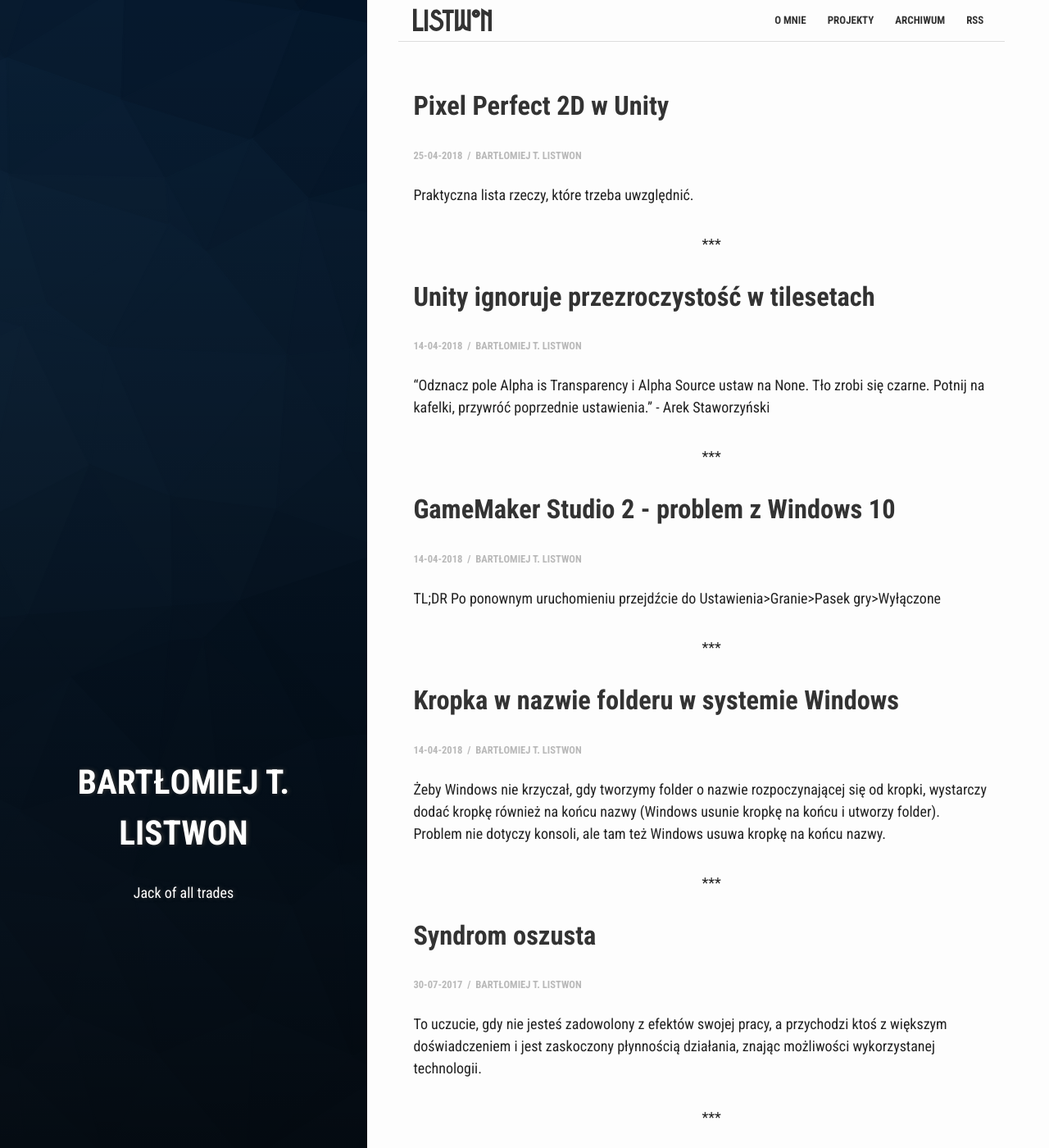
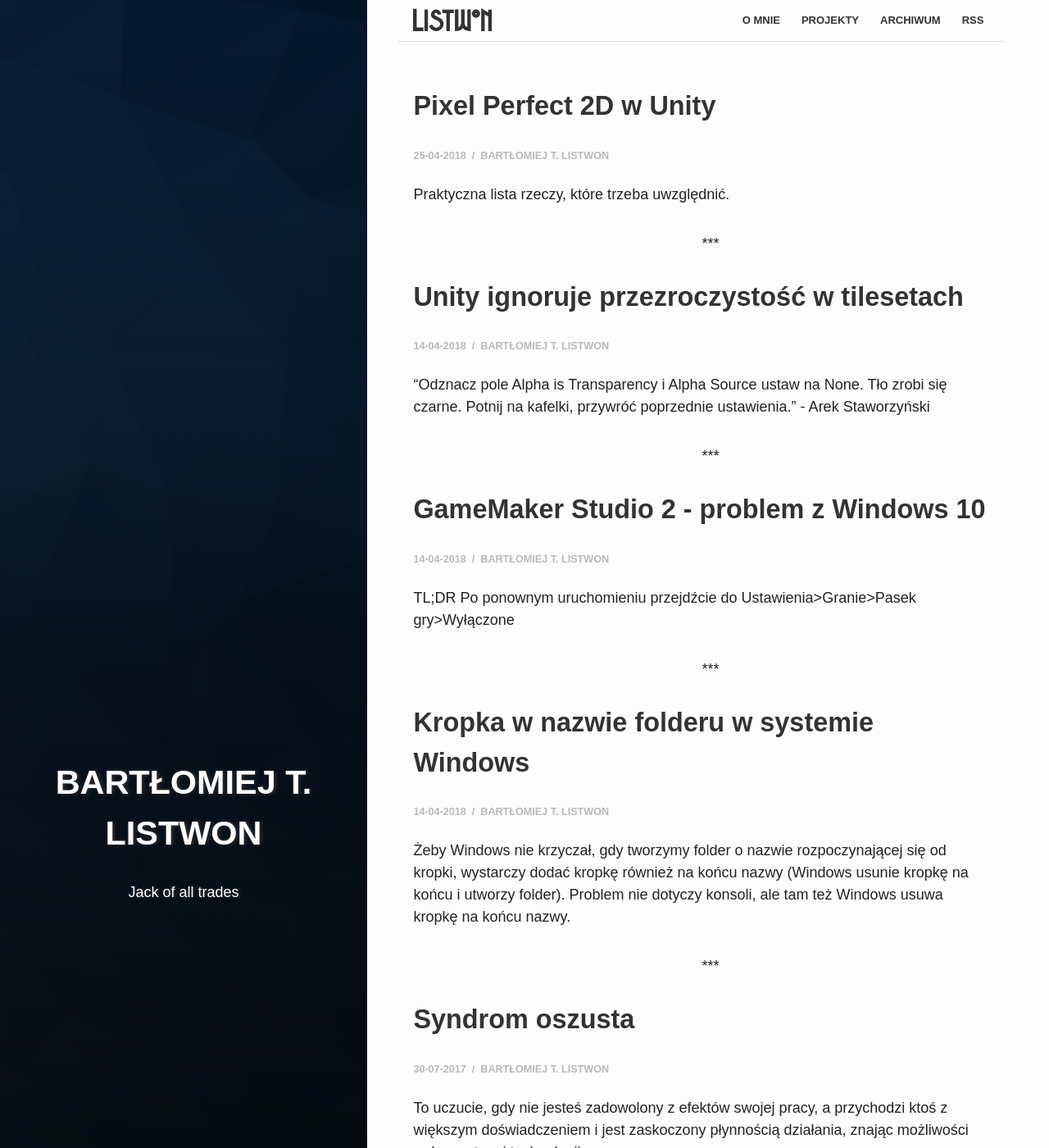
Before and after one commit to Listwon/listwon.github.io, a Jekyll site: the page built from index.html, in a window 1280 px wide and 1400 px high. Shown: the whole window at 82% size. Built offline with Jekyll 4.4.1, drawn with Linux system fonts in a browser that asks for light colours; some web fonts are replaced.

Commit message:
Change font to Fira Sans Condensed

```diff
--- a/_includes/head.html
+++ b/_includes/head.html
@@ -17,7 +17,7 @@
 
   <link rel="canonical" href="{{ page.url | replace:'index.html','' | absolute_url }}">
   <link rel="alternate" type="application/rss+xml" title="{{ site.title }}" href="{{ "/feed.xml" | prepend: site.baseurl | prepend: site.url }}">
-  <link href="https://fonts.googleapis.com/css?family=Roboto+Condensed:400,400i,700" rel="stylesheet">
+  <link href="https://fonts.googleapis.com/css?family=Fira+Sans+Condensed:400,400i,700" rel="stylesheet">
   <link rel="stylesheet" href="{{ "/assets/css/main.css" | relative_url }}">
   <link rel="stylesheet" href="{{ "/assets/css/font-awesome.min.css" | relative_url }}">
 
--- a/assets/_sass/_base.scss
+++ b/assets/_sass/_base.scss
@@ -13,7 +13,7 @@
 
 
 body {
-  font: 18px/1.5 'Roboto Condensed',Arial,Helvetica Neue,Helvetica,sans-serif;
+  font: 18px/1.5 'Fira Sans Condensed',Arial,Helvetica Neue,Helvetica,sans-serif;
   width: 100%;
   height: 100%;
   background: #fdfdfd;
@@ -27,7 +27,6 @@ article p {
 }
 
 h1, h2, h3, h4, h5, h6 {
-  font-family: 'Roboto Condensed',Arial,Helvetica Neue,Helvetica,sans-serif;
   font-weight: bold;
   a:link, a:hover, a:focus, a:visited { color: #333; text-decoration: none; }
   a:hover { text-decoration: underline; }
@@ -44,7 +43,6 @@ h6 { font-size: .6em; }
   font-size: 2.3em;
   text-transform: uppercase;
   font-weight: bold;
-  font-family: 'Roboto Condensed',Arial,Helvetica Neue,Helvetica,sans-serif;
   margin: .67em 0;
   a:link, a:hover, a:focus, a:visited {
     color: #fff;
@@ -121,7 +119,6 @@ table tr:nth-child(even) {
 }
 table th {
   background: #f5f5f5;
-  font-family: sans-serif;
 }
 th,
 td {
--- a/assets/_sass/_layout.scss
+++ b/assets/_sass/_layout.scss
@@ -101,7 +101,6 @@ a {
   -ms-flex-pack: distribute;
   justify-content: space-around;
   font-weight: bold;
-  font-family: "Roboto Condensed", sans-serif;
   padding: 0 1rem;
   text-transform: uppercase;
   a {
@@ -250,7 +249,6 @@ article {
   color: #b9b9b9;
   font-size: 70%;
   font-weight: bold;
-  font-family: 'Roboto Condensed', sans-serif;
   a, a:hover, a:focus, a:visited {
     color: #333;
   }
```
